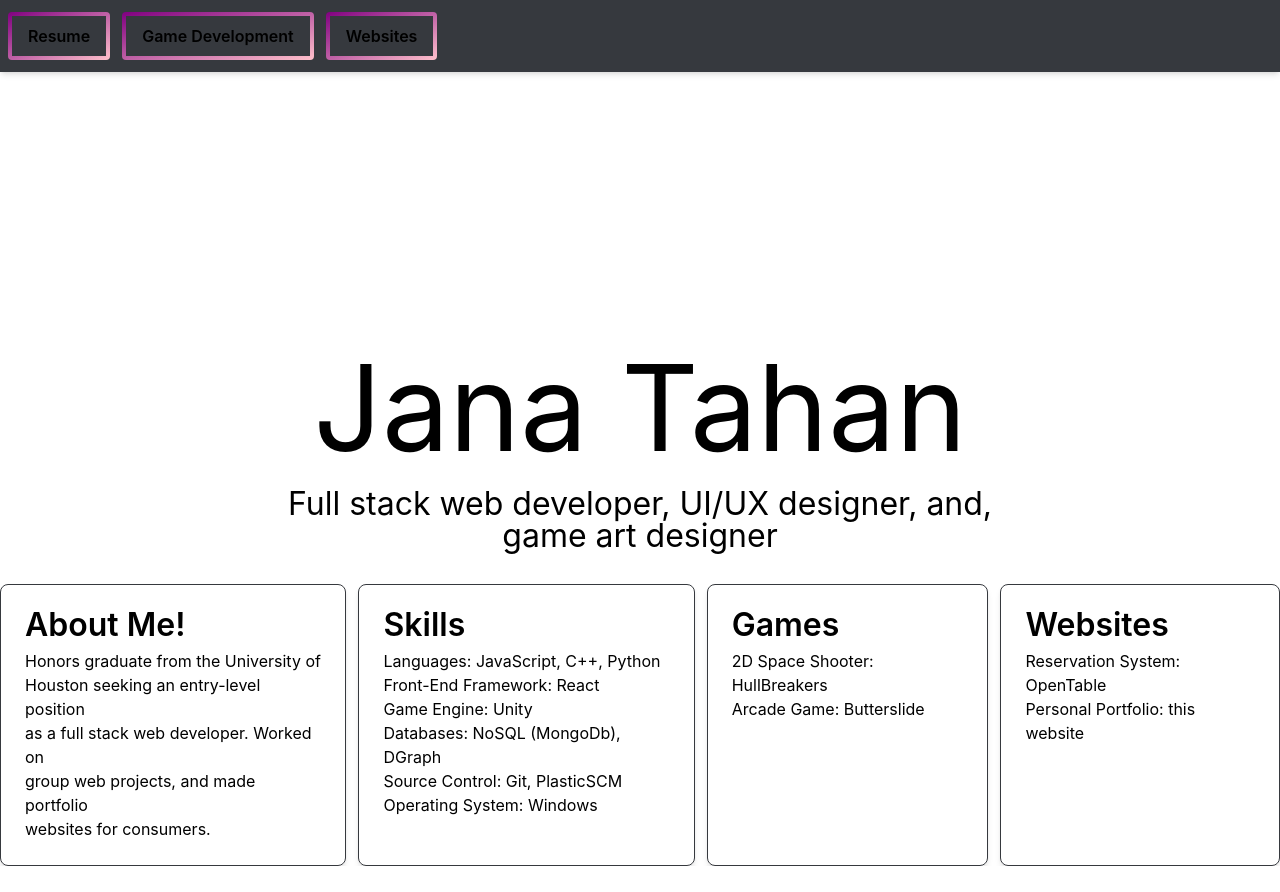
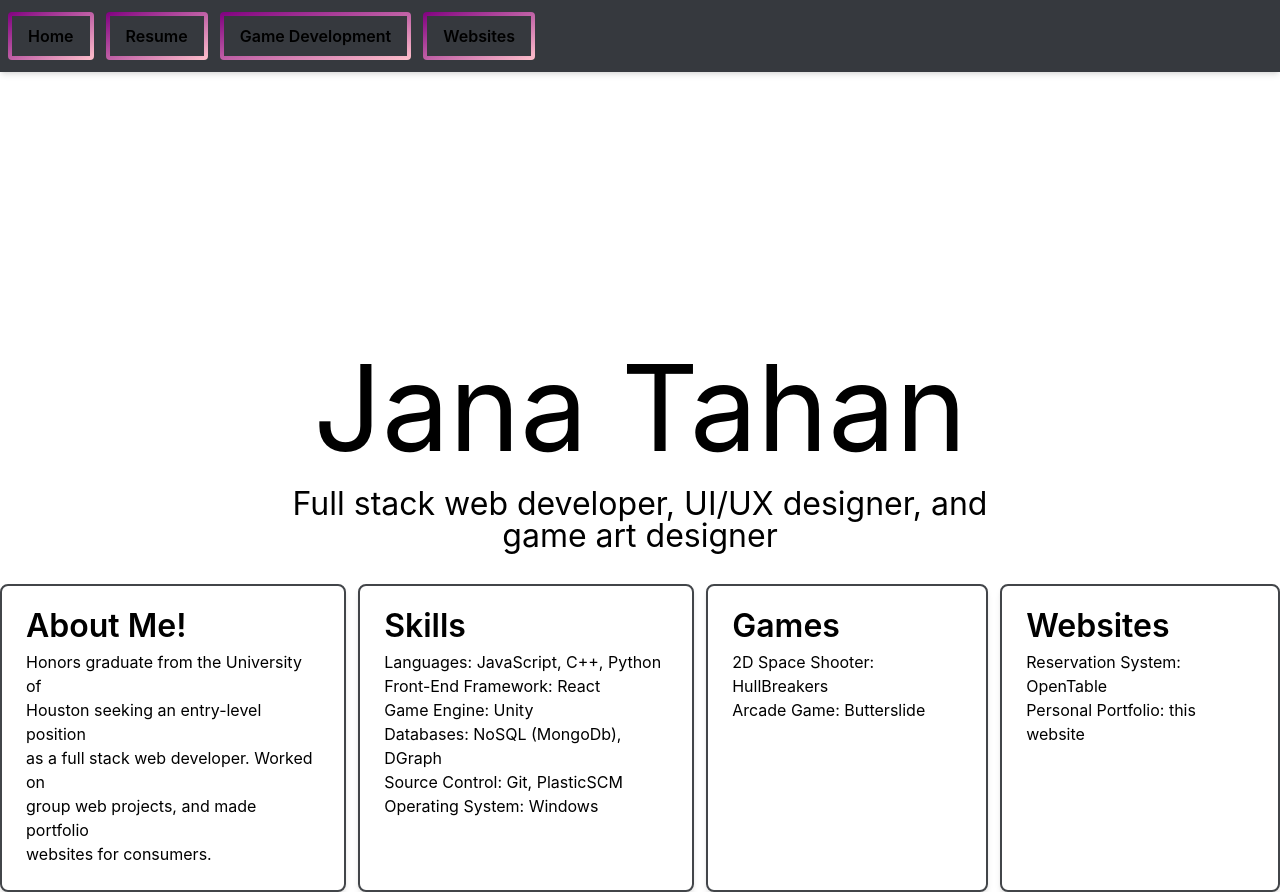
Before and after one commit to Jana-TT/personalWebsite, a Next.js app: page / in a window 1280 px wide. Before the commit the page ends 866 px from the top, so only its background shows below. Built offline with nearby package versions, Linux system fonts and the light colour scheme.

Commit message:
header everywhere

```diff
--- /dev/null
+++ b/components/layout.tsx
@@ -0,0 +1,15 @@
+import React from "react"
+import Header from "./mainScreen/header"
+
+interface props{
+    children: JSX.Element
+}
+
+export default function Layout({ children }: props){
+    return(
+        <>
+            <Header/>
+            <main>{children}</main>
+        </>
+    )
+}
--- a/components/mainScreen/bigname.tsx
+++ b/components/mainScreen/bigname.tsx
@@ -6,7 +6,7 @@ export default function BigName(){
         <div>
 
             <Title name='Jana Tahan'/>
-            <Info info={["Full stack web developer, UI/UX designer, and,", "game art designer"]}/>
+            <Info info={["Full stack web developer, UI/UX designer, and", "game art designer"]}/>
 
         </div>
     )
--- a/components/mainScreen/card.tsx
+++ b/components/mainScreen/card.tsx
@@ -6,8 +6,8 @@ interface props {
 
 export default function Card({pageLink, title, content} : props) {
     return(
-        <a href={pageLink} className="inline-block p-6 border border-gray-200 rounded-lg shadow-md hover:bg-gray-100 dark:border-gray-700 hover:outline hover:outline-blush hover:outline-2">
-            <h5 className="mb-2 text-lg font-semibold text-gray-900 dark:text-white">{title}</h5>
+        <a href={pageLink} className="inline-block p-6 border-gray-100 border-2 rounded-lg shadow-md hover:bg-gray-200 dark:border-gray-700  hover:outline hover:outline-2">
+            <h5 className="mb-2 text-lg font-semibold">{title}</h5>
             <p className="font-normal text-gray-700 dark:text-gray-400"></p>
             {content.map((e) =>
                 <ul key={e}>
--- a/components/mainScreen/header.tsx
+++ b/components/mainScreen/header.tsx
@@ -4,6 +4,7 @@ export default function Header(){
     return(
     <div className='pt-3 pb-3 bg-gray-200 shadow-md'>
         <div className="space-x-3 pl-2">
+            <ButtonHeader pageLink="/" buttonName="Home"/>
             <ButtonHeader pageLink="/resume" buttonName="Resume"/>
             <ButtonHeader pageLink="/gamedevelopment" buttonName="Game Development"/>
             <ButtonHeader pageLink="/websites" buttonName="Websites"/>
--- a/components/mainScreen/skills.tsx
+++ b/components/mainScreen/skills.tsx
@@ -9,7 +9,7 @@ export default function Skills() {
             <Card pageLink='/resume' title='Skills' content={["Languages: JavaScript, C++, Python", "Front-End Framework: React",
             "Game Engine: Unity", "Databases: NoSQL (MongoDb), DGraph", "Source Control: Git, PlasticSCM", "Operating System: Windows"]}/>
 
-            <Card pageLink='games' title='Games' content={["2D Space Shooter: HullBreakers", "Arcade Game: Butterslide"]}/>
+            <Card pageLink='gamedevelopment' title='Games' content={["2D Space Shooter: HullBreakers", "Arcade Game: Butterslide"]}/>
 
             <Card pageLink='websites' title='Websites' content={["Reservation System: OpenTable", "Personal Portfolio: this website"]}/>
 
--- a/pages/_app.tsx
+++ b/pages/_app.tsx
@@ -1,6 +1,9 @@
 import '../styles/globals.css'
 import type { AppProps } from 'next/app'
+import Layout from '../components/layout'
 
 export default function App({ Component, pageProps }: AppProps) {
-  return <Component {...pageProps} />
+  return (
+    <Layout children={<Component {...pageProps} />}/>
+  )
 }
--- a/pages/index.tsx
+++ b/pages/index.tsx
@@ -8,7 +8,6 @@ export default function Home() {
 
     <div className='h-screen'>
 
-        <Header/>
         <BigName/>
         <Skills/>
 
--- a/pages/resume.tsx
+++ b/pages/resume.tsx
@@ -16,6 +16,10 @@ export default function Resume(){
 
                 <HeaderInfo header="Skills"/>
                 <ResumeInfo info={["Languages: JavaScript, C++, Python", "Front-End Framework: React", "Game Engine: Unity", "Databases: NoSQL (MongoDB), DGraph", "Source Control: Git, PlasticSCM", "Operating System: Windows"]}/>
+
+                <HeaderInfo header="Work Experience"/>
+
+
             </div>
 
         </div>
```
